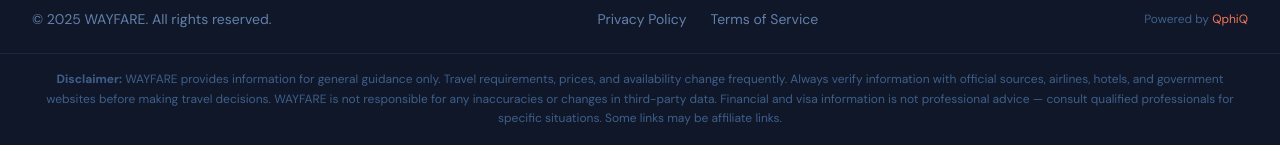
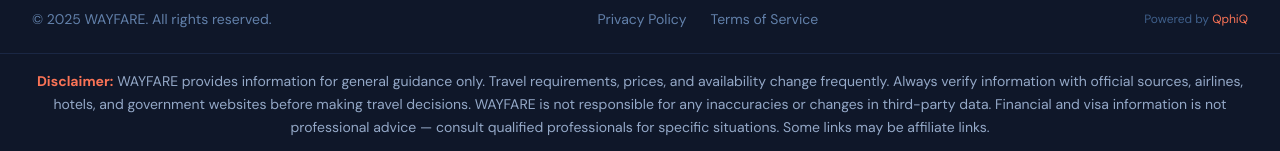
Before and after one commit to AiStyl/Wayfare, a Next.js app: page /flights in a window 1280 px wide. Shown: the part 1589-1740 px from the top of the page. Built offline with nearby package versions, Linux system fonts and the light colour scheme; no server answers.

Commit message:
Footer disclaimer: brighter text for visibility

```diff
--- a/src/components/Footer.tsx
+++ b/src/components/Footer.tsx
@@ -144,8 +144,8 @@ export default function Footer() {
       {/* Legal Disclaimer */}
       <div className="border-t border-midnight-800 bg-midnight-950">
         <div className="max-w-7xl mx-auto px-4 sm:px-6 lg:px-8 py-4">
-          <p className="text-midnight-500 text-xs text-center leading-relaxed">
-            <strong>Disclaimer:</strong> WAYFARE provides information for general guidance only.
+          <p className="text-midnight-300 text-sm text-center leading-relaxed">
+            <strong className="text-coral-400">Disclaimer:</strong> WAYFARE provides information for general guidance only.
             Travel requirements, prices, and availability change frequently. Always verify information with official sources,
             airlines, hotels, and government websites before making travel decisions. WAYFARE is not responsible for any
             inaccuracies or changes in third-party data. Financial and visa information is not professional advice —
```
